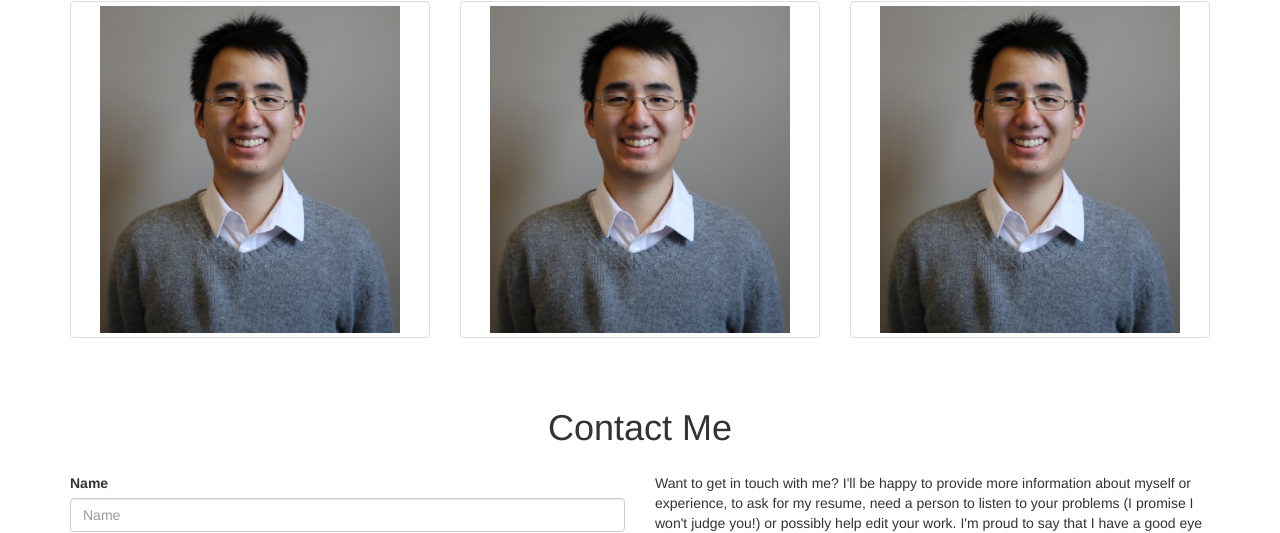
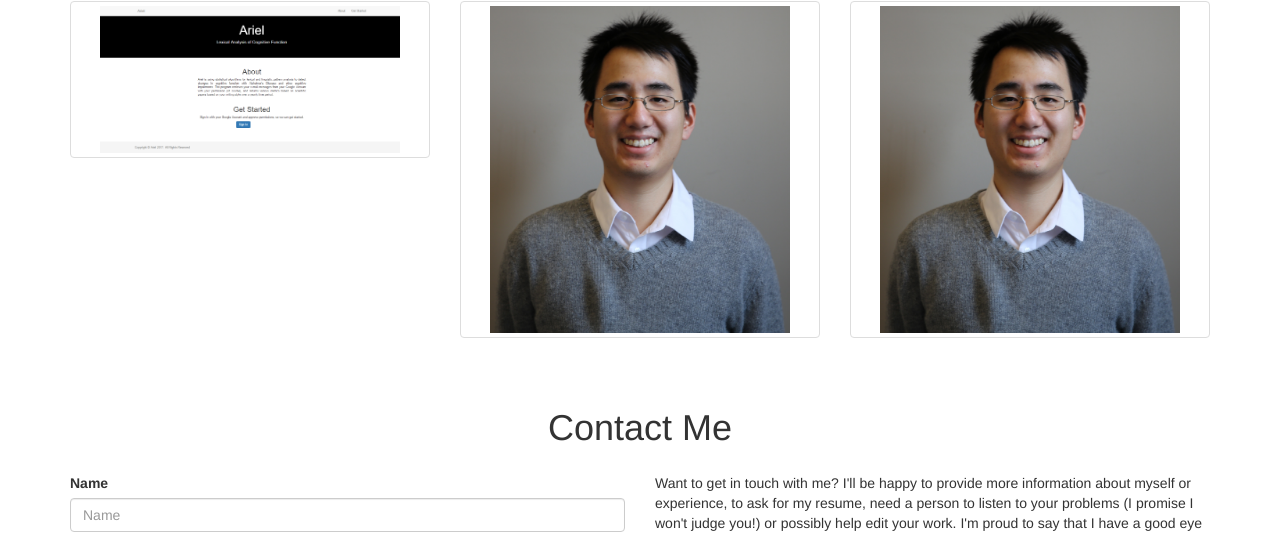
Before and after one commit to wly5/wly5.github.io, a plain HTML site: page index.html in a window 1280 px wide. Shown: the part 589-1122 px from the top of the page. Drawn offline with nearby package versions, Linux system fonts and the light colour scheme.

Commit message:
Updated a picture for portfolio
Added a picture to the portfolio

```diff
--- a/index.html
+++ b/index.html
@@ -70,7 +70,7 @@
                 <h1 style="text-align: center">Portfolio</h1>
                 <div class="col-md-4" style="background:#ffffff;">
                         <a class="thumbnail">
-                          <img src="img/winfield.jpg" alt="Project 1" width="300" height="200">
+                          <img src="img/ariel.png" alt="Project 1" width="300" height="200">
                         </a>
                 </div>
                 <div class="col-md-4" style="background:#ffffff;">
```
Also changed, not shown: img/ariel.png (added).
